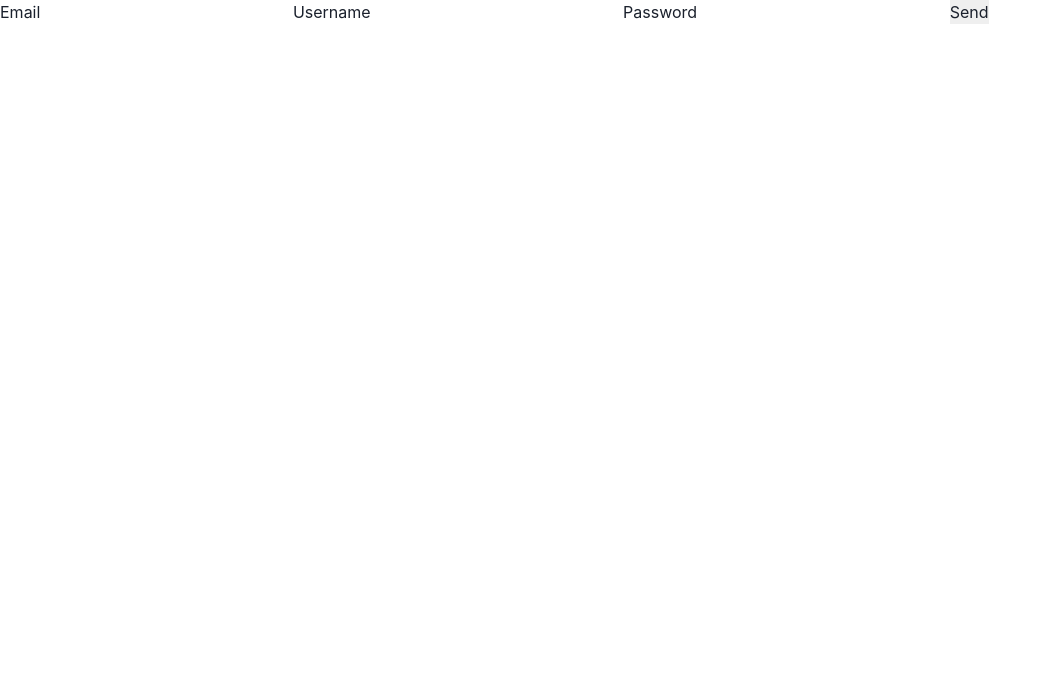
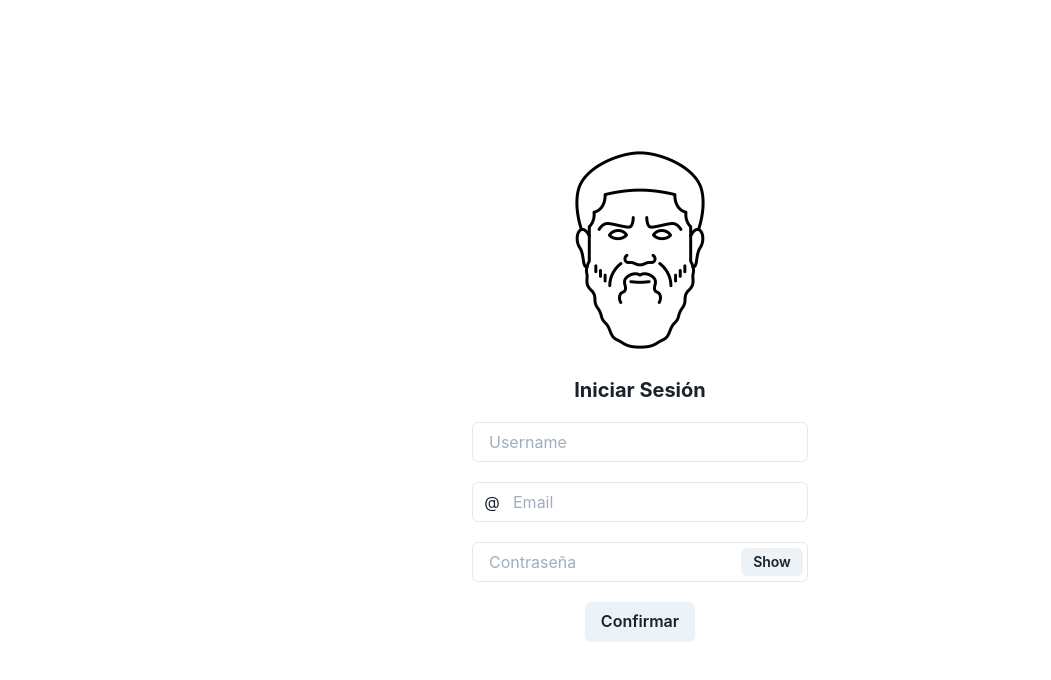
Before and after one commit to IronSenior/Plato-frontend, a Next.js app: page /signup in a window 1280 px wide. Shown: the top 680 px of the page, without its empty margins (0-1051 px from the left). Built offline with nearby package versions, Linux system fonts and the light colour scheme; no server answers.

Commit message:
Login and registar page style

```diff
--- a/Components/SignUp/SignUpForm.tsx
+++ b/Components/SignUp/SignUpForm.tsx
@@ -1,6 +1,18 @@
 import React, { useEffect } from "react";
 import { useForm } from "react-hook-form";
 import UserDTO from "../../models/userDTO";
+import {
+  Image,
+  Center,
+  Button,
+  Box,
+  Heading,
+  InputGroup,
+  Input,
+  InputLeftElement,
+  InputRightElement
+} from '@chakra-ui/react';
+
 
 export type UserFormData = {
     username: string;
@@ -16,7 +28,16 @@ type Props = {
 export const SignUpForm: React.FunctionComponent<Props> = ({ onSubmitForm, user }) => {
   const { handleSubmit, register, setValue } = useForm<UserFormData>();
 
+  const handleEmailChange = (event) => setValue("usermail", event.target.value)
+  const handlePasswordChange = (event) => setValue("password", event.target.value)
+  const handleUsernameChange = (event) => setValue("username", event.target.value)
+  const [show, setShow] = React.useState(false)
+  const handleClick = () => setShow(!show)
+
   useEffect(() => {
+    register("username", { required: true });
+    register("usermail", { required: true });
+    register("password", { required: true });
     if (user) {
       setValue("username", user.username);
       setValue("usermail", user.usermail);
@@ -25,19 +46,65 @@ export const SignUpForm: React.FunctionComponent<Props> = ({ onSubmitForm, user
   }, [user]);
 
   return (
-    <form onSubmit={handleSubmit((contactData) => onSubmitForm(contactData))}>
-      <label>
-        Email{" "}
-        <input {...register("usermail", { required: true })} type="email" />
-      </label>
-      <label>
-        Username{" "}
-        <input {...register("username", { required: true })} type="text" />
-      </label>
-      <label>
-        Password <input {...register("password", { required: true })} type="password" />
-      </label>
-      <input type="submit" value="Send" />
-    </form>
+    <Center pt="100">
+      <Box maxW="sm" overflow="hidden">
+        <Center pt="50">
+          <Image src="/logo.png" alt="Plato logo" />
+        </Center>
+        <Box p="6">
+          <Box
+            mt="1"
+            fontWeight="semibold"
+            as="h4"
+            lineHeight="tight"
+            isTruncated
+            textAlign="center"
+          >
+            <Heading size="md">
+              Iniciar Sesión
+            </Heading>
+          </Box>
+          <Center mt="5">
+            <form onSubmit={handleSubmit((contactData) => onSubmitForm(contactData))}>
+              <Input
+                type="text"
+                placeholder="Username"
+                required={true}
+                onChange={handleUsernameChange}
+              />
+              <InputGroup mt="5">
+                <InputLeftElement
+                  pointerEvents="none"
+                  children="@"
+                />
+                <Input
+                  type="email"
+                  placeholder="Email"
+                  required={true}
+                  onChange={handleEmailChange}
+                />
+              </InputGroup>
+              <InputGroup size="md" mt="5">
+                <Input
+                  pr="4.5rem"
+                  type={show ? "text" : "password"}
+                  placeholder="Contraseña"
+                  required={true}
+                  onChange={handlePasswordChange}
+                />
+                <InputRightElement width="4.5rem">
+                  <Button h="1.75rem" size="sm" onClick={handleClick}>
+                    {show ? "Hide" : "Show"}
+                  </Button>
+                </InputRightElement>
+              </InputGroup>
+              <Center mt="5">
+                <Button type="submit">Confirmar</Button>
+              </Center>
+            </form>
+          </Center>
+        </Box>
+      </Box>
+    </Center>
   );
 };
--- a/pages/brand/[brandId]/index.tsx
+++ b/pages/brand/[brandId]/index.tsx
@@ -35,7 +35,6 @@ export default function Accounts() {
         [session]
     )
 
-
     return (
         <div>
             {twitterAccount ? (
```
Also changed, not shown: Components/Login/LogInForm.tsx (+72 -10 lines), pages/index.tsx (+22 -0 lines).
